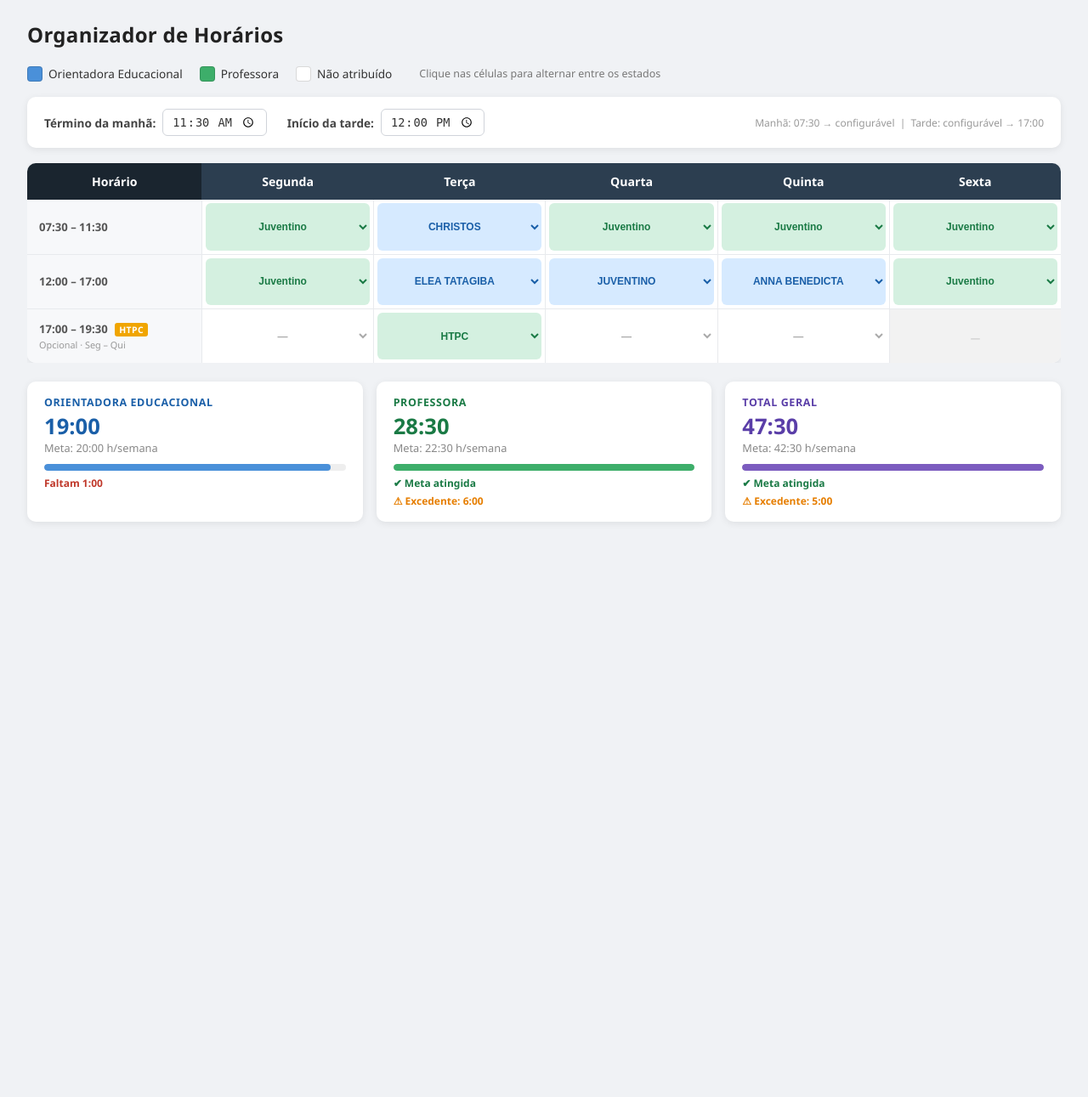
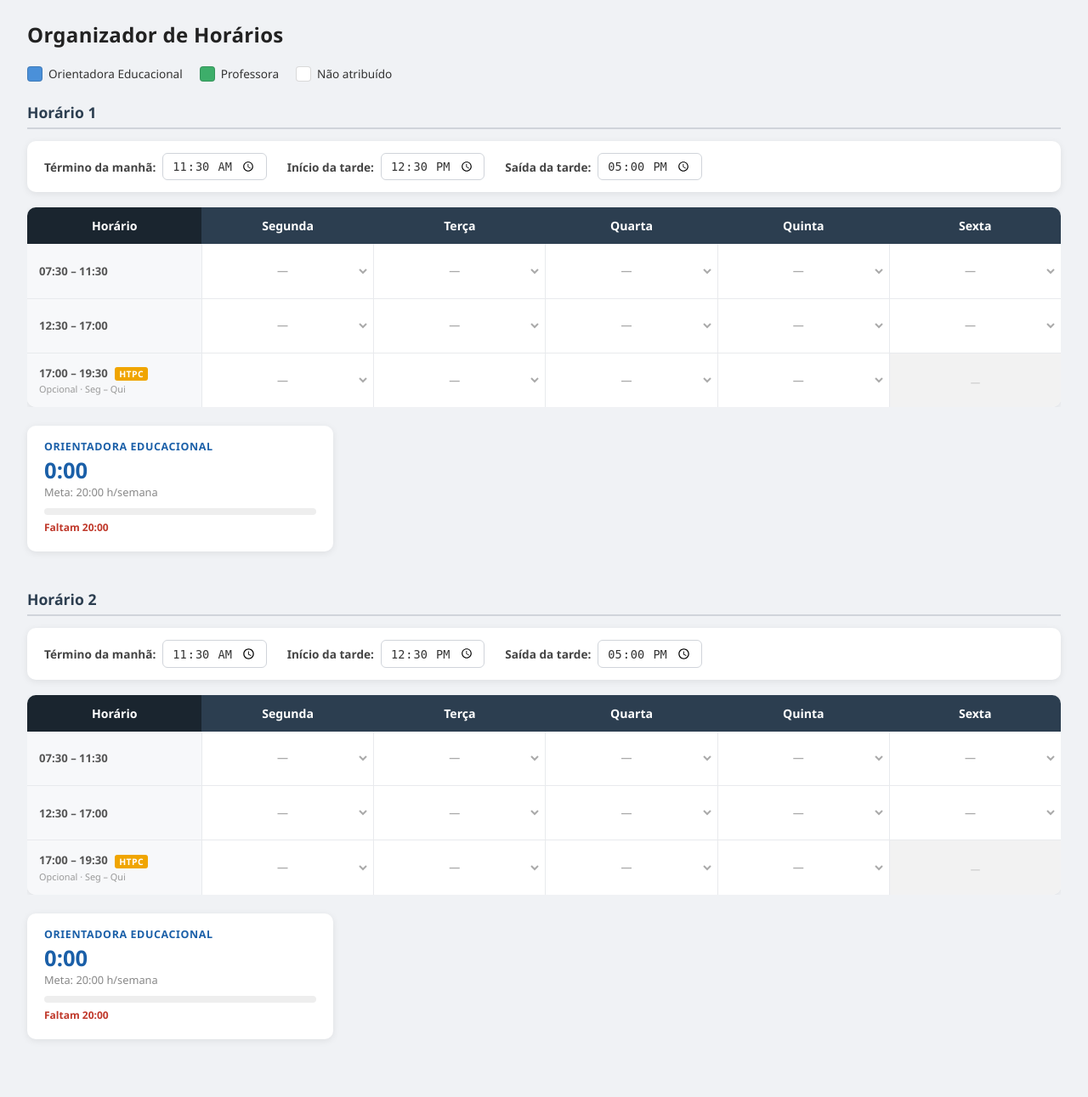
Before and after one commit to danilogripa/horario-app, a Flask app: page / in a window 1280 px wide. Shown: the whole page at 85% size. Before the commit the page ends 614 px from the top, so only its background shows below. Run offline with Flask 3, Linux system fonts and the light colour scheme.

Commit message:
finalizando

```diff
--- a/templates/index.html
+++ b/templates/index.html
@@ -22,11 +22,24 @@
             letter-spacing: 0.3px;
         }
 
+        /* ── SEÇÕES DE HORÁRIO ───────────────────────────────── */
+        .schedule-section {
+            margin-bottom: 44px;
+        }
+        .schedule-title {
+            font-size: 1.1rem;
+            font-weight: 700;
+            color: #2c3e50;
+            margin: 0 0 14px;
+            padding-bottom: 6px;
+            border-bottom: 2px solid #d0d4da;
+        }
+
         /* ── LEGENDA ─────────────────────────────────────────── */
         .legenda {
             display: flex;
             gap: 20px;
-            margin-bottom: 18px;
+            margin-bottom: 24px;
             font-size: 0.85rem;
             align-items: center;
         }
@@ -45,11 +58,6 @@
         .legenda-cor.azul   { background: #4a90d9; }
         .legenda-cor.verde  { background: #3dae6a; }
         .legenda-cor.vazio  { background: #fff; }
-        .legenda-info {
-            font-size: 0.78rem;
-            color: #777;
-            margin-left: 12px;
-        }
 
         /* ── TABELA ──────────────────────────────────────────── */
         .table-wrap { overflow-x: auto; }
@@ -171,6 +179,7 @@
         .card {
             flex: 1;
             min-width: 200px;
+            max-width: 360px;
             background: #fff;
             border-radius: 10px;
             padding: 16px 20px;
@@ -183,8 +192,7 @@
             letter-spacing: .6px;
             margin-bottom: 6px;
         }
-        .card.azul .card-title  { color: #1a5fa8; }
-        .card.verde .card-title { color: #1a7a45; }
+        .card.azul .card-title { color: #1a5fa8; }
 
         .card-horas {
             font-size: 1.6rem;
@@ -192,8 +200,7 @@
             line-height: 1.1;
             margin-bottom: 2px;
         }
-        .card.azul .card-horas  { color: #1a5fa8; }
-        .card.verde .card-horas { color: #1a7a45; }
+        .card.azul .card-horas { color: #1a5fa8; }
 
         .card-meta {
             font-size: 0.8rem;
@@ -212,8 +219,7 @@
             border-radius: 99px;
             transition: width .35s ease;
         }
-        .card.azul  .bar-fill { background: #4a90d9; }
-        .card.verde .bar-fill { background: #3dae6a; }
+        .card.azul .bar-fill { background: #4a90d9; }
 
         .card-status {
             font-size: 0.75rem;
@@ -224,10 +230,6 @@
         .falta     { color: #c0392b; }
         .excedente { color: #e67e00; }
 
-        /* Card total */
-        .card.total .card-title { color: #5a3ea8; }
-        .card.total .card-horas { color: #5a3ea8; }
-        .card.total .bar-fill   { background: #7c5cbf; }
         .card-excedente {
             font-size: 0.75rem;
             margin-top: 4px;
@@ -267,18 +269,13 @@
         .config-turnos input[type=time]:focus {
             border-color: #4a90d9;
         }
-        .config-turnos .config-hint {
-            font-size: 0.75rem;
-            color: #999;
-            margin-left: auto;
-        }
     </style>
 </head>
 <body>
 
 <h1>Organizador de Horários</h1>
 
-<!-- Legenda -->
+<!-- Legenda (compartilhada) -->
 <div class="legenda">
     <div class="legenda-item">
         <div class="legenda-cor azul"></div>
@@ -292,103 +289,86 @@
         <div class="legenda-cor vazio"></div>
         <span>Não atribuído</span>
     </div>
-    <span class="legenda-info">Clique nas células para alternar entre os estados</span>
 </div>
 
-<!-- Configuração de turnos -->
+<!-- ══ HORÁRIO 1 ══════════════════════════════════════════════ -->
+<div class="schedule-section">
+    <h2 class="schedule-title">Horário 1</h2>
+
     <div class="config-turnos">
-    <label>
-        Término da manhã:
-        <input type="time" id="fim-manha" value="11:30" step="300">
-    </label>
-    <label>
-        Início da tarde:
-        <input type="time" id="inicio-tarde" value="12:00" step="300">
-    </label>
-    <span class="config-hint">Manhã: 07:30 → configurável &nbsp;|&nbsp; Tarde: configurável → 17:00</span>
+        <label>Término da manhã: <input type="time" id="s1-fim-manha"    value="11:30" step="300"></label>
+        <label>Início da tarde:  <input type="time" id="s1-inicio-tarde" value="12:30" step="300"></label>
+        <label>Saída da tarde:   <input type="time" id="s1-fim-tarde"    value="17:00" step="300"></label>
     </div>
 
-<!-- Tabela -->
     <div class="table-wrap">
-    <table id="tabela">
-        <thead>
-            <tr id="header-row"></tr>
-        </thead>
-        <tbody id="tbody"></tbody>
+        <table>
+            <thead><tr id="s1-header-row"></tr></thead>
+            <tbody id="s1-tbody"></tbody>
         </table>
     </div>
 
-<!-- Cards de horas -->
     <div class="cards">
         <div class="card azul">
             <div class="card-title">Orientadora Educacional</div>
-        <div class="card-horas" id="h-orientadora">0:00</div>
+            <div class="card-horas" id="s1-h-ori">0:00</div>
             <div class="card-meta">Meta: 20:00 h/semana</div>
-        <div class="bar-bg"><div class="bar-fill" id="bar-orientadora" style="width:0%"></div></div>
-        <div class="card-status" id="status-orientadora"></div>
-        <div class="card-excedente" id="excedente-orientadora"></div>
+            <div class="bar-bg"><div class="bar-fill" id="s1-bar-ori" style="width:0%"></div></div>
+            <div class="card-status"    id="s1-status-ori"></div>
+            <div class="card-excedente" id="s1-excedente-ori"></div>
         </div>
-    <div class="card verde">
-        <div class="card-title">Professora</div>
-        <div class="card-horas" id="h-professora">0:00</div>
-        <div class="card-meta">Meta: 22:30 h/semana</div>
-        <div class="bar-bg"><div class="bar-fill" id="bar-professora" style="width:0%"></div></div>
-        <div class="card-status" id="status-professora"></div>
-        <div class="card-excedente" id="excedente-professora"></div>
     </div>
-    <div class="card total">
-        <div class="card-title">Total Geral</div>
-        <div class="card-horas" id="h-total">0:00</div>
-        <div class="card-meta">Meta: 42:30 h/semana</div>
-        <div class="bar-bg"><div class="bar-fill" id="bar-total" style="width:0%"></div></div>
-        <div class="card-status" id="status-total"></div>
-        <div class="card-excedente" id="excedente-total"></div>
+</div>
+
+<!-- ══ HORÁRIO 2 ══════════════════════════════════════════════ -->
+<div class="schedule-section">
+    <h2 class="schedule-title">Horário 2</h2>
+
+    <div class="config-turnos">
+        <label>Término da manhã: <input type="time" id="s2-fim-manha"    value="11:30" step="300"></label>
+        <label>Início da tarde:  <input type="time" id="s2-inicio-tarde" value="12:30" step="300"></label>
+        <label>Saída da tarde:   <input type="time" id="s2-fim-tarde"    value="17:00" step="300"></label>
+    </div>
+
+    <div class="table-wrap">
+        <table>
+            <thead><tr id="s2-header-row"></tr></thead>
+            <tbody id="s2-tbody"></tbody>
+        </table>
+    </div>
+
+    <div class="cards">
+        <div class="card azul">
+            <div class="card-title">Orientadora Educacional</div>
+            <div class="card-horas" id="s2-h-ori">0:00</div>
+            <div class="card-meta">Meta: 20:00 h/semana</div>
+            <div class="bar-bg"><div class="bar-fill" id="s2-bar-ori" style="width:0%"></div></div>
+            <div class="card-status"    id="s2-status-ori"></div>
+            <div class="card-excedente" id="s2-excedente-ori"></div>
+        </div>
     </div>
 </div>
 
 <script>
-const DAYS  = ['Segunda', 'Terça', 'Quarta', 'Quinta', 'Sexta'];
-// Slot fixo de HTPC
-const SLOT_HTPC = { label: '17:00 – 19:30', hours: 2.5, htpc: true };
+const DAYS    = ['Segunda', 'Terça', 'Quarta', 'Quinta', 'Sexta'];
+const META_ORI = 20.0;
+
+const OPTIONS = [
+    { label: '—',              role: null   },
+    { label: 'Juventino',      role: 'prof' },
+    { label: 'HTPC',           role: 'prof' },
+    { label: 'Planej Casa',    role: 'prof' },
+    { label: 'JUVENTINO',      role: 'ori'  },
+    { label: 'ELEA TATAGIBA',  role: 'ori'  },
+    { label: 'CHRISTOS',       role: 'ori'  },
+    { label: 'ANNA BENEDICTA', role: 'ori'  },
+    { label: 'SEMED',          role: 'ori'  },
+];
 
 function timeToHours(hhmm) {
     const [h, m] = hhmm.split(':').map(Number);
     return h + m / 60;
 }
-
-function buildSlots() {
-    const fimManha    = document.getElementById('fim-manha').value    || '11:30';
-    const inicioTarde = document.getElementById('inicio-tarde').value || '12:00';
-    const hFimManha    = timeToHours(fimManha);
-    const hInicioTarde = timeToHours(inicioTarde);
-    return [
-        { label: `07:30 – ${fimManha}`,    hours: Math.max(0, hFimManha - 7.5),   htpc: false },
-        { label: `${inicioTarde} – 17:00`, hours: Math.max(0, 17 - hInicioTarde), htpc: false },
-        SLOT_HTPC,
-    ];
-}
-
-let SLOTS = buildSlots();
-
-// Opções: role 'ori' = orientadora (azul), 'prof' = professora (verde), null = vazio
-const OPTIONS = [
-    { label: '—',             role: null   },
-    // Professora
-    { label: 'Juventino',      role: 'prof' },
-    { label: 'HTPC',           role: 'prof' },
-    { label: 'Planej Casa',    role: 'prof' },
-    // Orientadora
-    { label: 'JUVENTINO',      role: 'ori'  },
-    { label: 'ELEA TATAGIBA',  role: 'ori'  },
-    { label: 'CHRISTOS',       role: 'ori'  },
-    { label: 'ANNA BENEDICTA', role: 'ori'  },
-];
-
-const META_ORI   = 20.0;
-const META_PROF  = 22.5;
-const META_TOTAL = 42.5;
-
-let state = {};
 
 function toHM(h) {
     const hrs  = Math.floor(h);
@@ -396,24 +376,77 @@
     return `${hrs}:${String(mins).padStart(2, '0')}`;
 }
 
-function isDisabled(si, di) {
-    return SLOTS[si].htpc && di === 4;
+function createSchedule(n) {
+    const p = `s${n}`;
+    let state = {};
+    let slots  = [];
+
+    function g(suffix) { return document.getElementById(`${p}-${suffix}`); }
+    function key(s, d)  { return `${s}-${d}`; }
+
+    function buildSlots() {
+        const fimManha    = g('fim-manha').value    || '11:30';
+        const inicioTarde = g('inicio-tarde').value || '12:30';
+        const fimTarde    = g('fim-tarde').value    || '17:00';
+        slots = [
+            {
+                label: `07:30 – ${fimManha}`,
+                hours: Math.max(0, timeToHours(fimManha) - 7.5),
+                htpc:  false,
+            },
+            {
+                label: `${inicioTarde} – ${fimTarde}`,
+                hours: Math.max(0, timeToHours(fimTarde) - timeToHours(inicioTarde)),
+                htpc:  false,
+            },
+            { label: '17:00 – 19:30', hours: 2.5, htpc: true },
+        ];
     }
 
-function key(s, d) { return `${s}-${d}`; }
+    function isDisabled(si, di) {
+        return slots[si].htpc && di === 4;
+    }
 
-function refreshAll() {
-    SLOTS = buildSlots();
-    buildTable();
-    SLOTS.forEach((_, si) => DAYS.forEach((_, di) => {
-        if (!isDisabled(si, di)) renderCell(si, di);
-    }));
-    updateCards();
-    saveState();
+    function applySelectStyle(sel) {
+        const opt  = OPTIONS.find(o => o.label === sel.value);
+        sel.className = opt && opt.role ? `role-${opt.role}` : '';
+    }
+
+    function renderCell(si, di) {
+        const sel = document.getElementById(`${p}-sel-${si}-${di}`);
+        if (!sel) return;
+        sel.value = state[key(si, di)] || '';
+        applySelectStyle(sel);
+    }
+
+    function updateCards() {
+        let ori = 0;
+        slots.forEach((slot, si) => {
+            DAYS.forEach((_, di) => {
+                if (isDisabled(si, di)) return;
+                const opt = OPTIONS.find(o => o.label === (state[key(si, di)] || ''));
+                if (opt && opt.role === 'ori') ori += slot.hours;
+            });
+        });
+
+        g('h-ori').textContent   = toHM(ori);
+        g('bar-ori').style.width = Math.min(ori / META_ORI * 100, 100) + '%';
+        const st = g('status-ori');
+        const ex = g('excedente-ori');
+        if (ori >= META_ORI) {
+            st.textContent = '✔ Meta atingida';
+            st.className   = 'card-status ok';
+            const e = ori - META_ORI;
+            ex.textContent = e > 0 ? `⚠ Excedente: ${toHM(e)}` : '';
+        } else {
+            st.textContent = `Faltam ${toHM(META_ORI - ori)}`;
+            st.className   = 'card-status falta';
+            ex.textContent = '';
+        }
     }
 
     function buildTable() {
-    const hr = document.getElementById('header-row');
+        const hr = g('header-row');
         hr.innerHTML = '<th>Horário</th>';
         DAYS.forEach(d => {
             const th = document.createElement('th');
@@ -421,9 +454,9 @@
             hr.appendChild(th);
         });
 
-    const tbody = document.getElementById('tbody');
+        const tbody = g('tbody');
         tbody.innerHTML = '';
-    SLOTS.forEach((slot, si) => {
+        slots.forEach((slot, si) => {
             const tr = document.createElement('tr');
 
             const tdLabel = document.createElement('td');
@@ -443,18 +476,15 @@
                     td.innerHTML = '<span>—</span>';
                 } else {
                     td.className = 'cell';
-                td.id = `c-${si}-${di}`;
 
                     const sel = document.createElement('select');
-                sel.id = `s-${si}-${di}`;
+                    sel.id = `${p}-sel-${si}-${di}`;
 
-                // Grupo vazio
                     const optEmpty = document.createElement('option');
                     optEmpty.value = '';
                     optEmpty.textContent = '—';
                     sel.appendChild(optEmpty);
 
-                // Grupo Professora
                     const grpProf = document.createElement('optgroup');
                     grpProf.label = 'Professora';
                     OPTIONS.filter(o => o.role === 'prof').forEach(o => {
@@ -465,7 +495,6 @@
                     });
                     sel.appendChild(grpProf);
 
-                // Grupo Orientadora
                     const grpOri = document.createElement('optgroup');
                     grpOri.label = 'Orientadora';
                     OPTIONS.filter(o => o.role === 'ori').forEach(o => {
@@ -480,7 +509,7 @@
                         state[key(si, di)] = sel.value;
                         applySelectStyle(sel);
                         updateCards();
-                    saveState();
+                        saveAll();
                     });
 
                     td.appendChild(sel);
@@ -492,113 +521,69 @@
         });
     }
 
-function applySelectStyle(sel) {
-    const val = sel.value;
-    const opt = OPTIONS.find(o => o.label === val);
-    const role = opt ? opt.role : null;
-    sel.className = role ? `role-${role}` : '';
-}
-
-function renderCell(si, di) {
-    const sel = document.getElementById(`s-${si}-${di}`);
-    if (!sel) return;
-    sel.value = state[key(si, di)] || '';
-    applySelectStyle(sel);
-}
-
-function updateCards() {
-    let ori = 0, prof = 0;
-    SLOTS.forEach((slot, si) => {
-        DAYS.forEach((_, di) => {
-            if (isDisabled(si, di)) return;
-            const val = state[key(si, di)] || '';
-            const opt = OPTIONS.find(o => o.label === val);
-            if (!opt || !opt.role) return;
-            if (opt.role === 'ori')  ori  += slot.hours;
-            if (opt.role === 'prof') prof += slot.hours;
-        });
-    });
-
-    document.getElementById('h-orientadora').textContent   = toHM(ori);
-    document.getElementById('bar-orientadora').style.width = Math.min(ori / META_ORI * 100, 100) + '%';
-    const statusOri      = document.getElementById('status-orientadora');
-    const excedenteOri   = document.getElementById('excedente-orientadora');
-    if (ori >= META_ORI) {
-        statusOri.textContent = '✔ Meta atingida';
-        statusOri.className = 'card-status ok';
-        const excessoOri = ori - META_ORI;
-        excedenteOri.textContent = excessoOri > 0 ? `⚠ Excedente: ${toHM(excessoOri)}` : '';
-    } else {
-        statusOri.textContent = `Faltam ${toHM(META_ORI - ori)}`;
-        statusOri.className = 'card-status falta';
-        excedenteOri.textContent = '';
-    }
-
-    document.getElementById('h-professora').textContent   = toHM(prof);
-    document.getElementById('bar-professora').style.width = Math.min(prof / META_PROF * 100, 100) + '%';
-    const statusProf     = document.getElementById('status-professora');
-    const excedenteProf  = document.getElementById('excedente-professora');
-    if (prof >= META_PROF) {
-        statusProf.textContent = '✔ Meta atingida';
-        statusProf.className = 'card-status ok';
-        const excessoProf = prof - META_PROF;
-        excedenteProf.textContent = excessoProf > 0 ? `⚠ Excedente: ${toHM(excessoProf)}` : '';
-    } else {
-        statusProf.textContent = `Faltam ${toHM(META_PROF - prof)}`;
-        statusProf.className = 'card-status falta';
-        excedenteProf.textContent = '';
-    }
-
-    const total = ori + prof;
-    document.getElementById('h-total').textContent   = toHM(total);
-    document.getElementById('bar-total').style.width = Math.min(total / META_TOTAL * 100, 100) + '%';
-    const statusTotal    = document.getElementById('status-total');
-    const excedenteTotal = document.getElementById('excedente-total');
-    if (total >= META_TOTAL) {
-        statusTotal.textContent = '✔ Meta atingida';
-        statusTotal.className   = 'card-status ok';
-        const excesso = total - META_TOTAL;
-        excedenteTotal.textContent = excesso > 0 ? `⚠ Excedente: ${toHM(excesso)}` : '';
-    } else {
-        statusTotal.textContent = `Faltam ${toHM(META_TOTAL - total)}`;
-        statusTotal.className   = 'card-status falta';
-        excedenteTotal.textContent = '';
-    }
-}
-
-document.getElementById('fim-manha').addEventListener('change', refreshAll);
-document.getElementById('inicio-tarde').addEventListener('change', refreshAll);
-
-async function loadState() {
-    try {
-        const res = await fetch('/load');
-        if (res.ok) {
-            state = await res.json();
-            // Restaurar horários salvos
-            if (state.__fimManha)    document.getElementById('fim-manha').value    = state.__fimManha;
-            if (state.__inicioTarde) document.getElementById('inicio-tarde').value = state.__inicioTarde;
-            SLOTS = buildSlots();
+    function refreshAll() {
+        buildSlots();
         buildTable();
-            SLOTS.forEach((_, si) => DAYS.forEach((_, di) => {
+        slots.forEach((_, si) => DAYS.forEach((_, di) => {
             if (!isDisabled(si, di)) renderCell(si, di);
         }));
         updateCards();
+        saveAll();
     }
+
+    ['fim-manha', 'inicio-tarde', 'fim-tarde'].forEach(id =>
+        g(id).addEventListener('change', refreshAll)
+    );
+
+    // Initial build so DOM exists before loadAll()
+    buildSlots();
+    buildTable();
+
+    return {
+        init(saved) {
+            state = saved || {};
+            if (state.__fimManha)    g('fim-manha').value    = state.__fimManha;
+            if (state.__inicioTarde) g('inicio-tarde').value = state.__inicioTarde;
+            if (state.__fimTarde)    g('fim-tarde').value    = state.__fimTarde;
+            buildSlots();
+            buildTable();
+            slots.forEach((_, si) => DAYS.forEach((_, di) => {
+                if (!isDisabled(si, di)) renderCell(si, di);
+            }));
+            updateCards();
+        },
+        getState() {
+            return Object.assign({}, state, {
+                __fimManha:    g('fim-manha').value,
+                __inicioTarde: g('inicio-tarde').value,
+                __fimTarde:    g('fim-tarde').value,
+            });
+        },
+    };
+}
+
+const sch1 = createSchedule(1);
+const sch2 = createSchedule(2);
+
+function saveAll() {
+    fetch('/save', {
+        method: 'POST',
+        headers: { 'Content-Type': 'application/json' },
+        body: JSON.stringify({ s1: sch1.getState(), s2: sch2.getState() }),
+    });
+}
+
+async function loadAll() {
+    try {
+        const res  = await fetch('/load');
+        if (!res.ok) return;
+        const data = await res.json();
+        sch1.init(data.s1 || {});
+        sch2.init(data.s2 || {});
     } catch(e) {}
 }
 
-function saveState() {
-    state.__fimManha    = document.getElementById('fim-manha').value;
-    state.__inicioTarde = document.getElementById('inicio-tarde').value;
-    fetch('/save', {
-        method: 'POST',
-        headers: { 'Content-Type': 'application/json' },
-        body: JSON.stringify(state)
-    });
-}
-
-buildTable();
-loadState();
+loadAll();
 </script>
 </body>
 </html>
```
Lines whose indentation alone changed are shown as unchanged.
